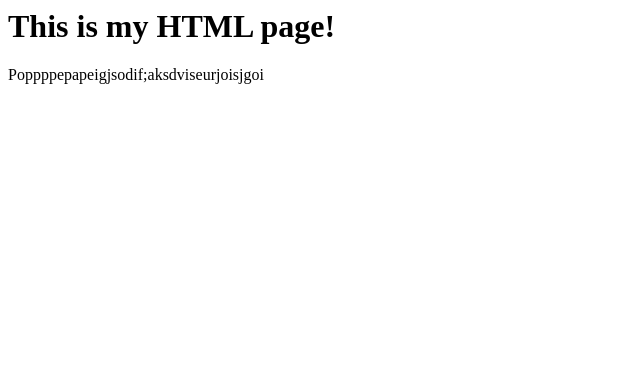
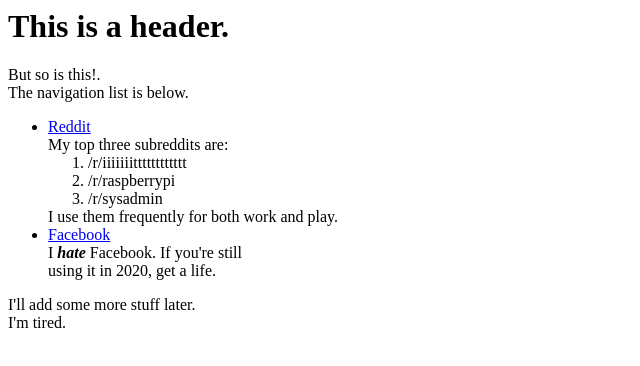
Before and after one commit to Parkway/WebStuff, a plain HTML site: page Main.html in a window 1280 px wide. Shown: the whole page, without its empty margins (0-640 px from the left). Drawn offline with Linux system fonts and the light colour scheme.

Commit message:
Added the rest.
Added the four dummy classes and enhanced the main.

```diff
--- a/Main.html
+++ b/Main.html
@@ -1,12 +1,83 @@
+<!--
+	Assignment One
+	Lance Douglas
+	COS 125
+
+	This is an entry level HTML document for me to practice making stuff. The formatting is not HTML style because I'm
+	a java programmer, and this is my preferred formatting.
+	I hope no points will be deducted.
+-->
+
+<!--
+	I'm using Sublime Text, and entering <html> auto
+	populates the html, body, and !DOCTYPE information.
+-->
 <meta charset = "UTF-8">
+<!DOCTYPE html>
+
+<html>
+<head>
+	<title>Main Page</title>
+</head>
 
 <body>
-	<title>Fuck</title>
 
+<!--
+	I guess I don't understand the point of the <div> tag.
+	Is it just for code formatting? That seems weird, can't
+	you just format your code without it? Like a normal person?
+-->
 <div>
-	<h1>This is my HTML page!</h1>
+	<h1>
+		This is a header.
+	</h1>
+	<header>
+		But so is this!.<br>
+		The navigation list is below.<br>
+	</header>
 </div>
 
-<p>Poppppepapeigjsodif;aksdviseurjoisjgoi</p>
+	<!--
+		<ul> is an unordered list. I'm not ranking websites from 1-3, so they're just bullet points instead of numbered.
+	-->
+	<div>
+		<ul>
+			<li>
+				<!--This is a hyperlink to Reddit.-->
+				<a href="https://www.reddit.com">Reddit</a>
+				<br>
+					My top three subreddits are:
+				<br>
+				<ol>
+					<li>
+						/r/iiiiiiitttttttttttt
+					</li>
+					<li>
+						/r/raspberrypi
+					</li>
+					<li>
+						/r/sysadmin
+					</li>
+				</ol>
+
+				I use them frequently for both work and play.
+			</li>
+			<li>
+				<a href="https://www.facebook.com">Facebook</a>
+				<br>I <strong><em>hate</em></strong> Facebook. If you're still<br>using it in 2020, get a life.
+			</li>
+		</ul>
+	</div>
+
+
+	<div>
+
+		<p>
+		I'll add some more stuff later.<br>
+		I'm tired.<br>
+		</p>
+
+	</div>
 
 </body>
+</html>
```
Also changed, not shown: Fifth.html (added, +9 -0 lines), Fourth.html (added, +9 -0 lines), Second.html (added, +9 -0 lines), Third.html (added, +9 -0 lines).
